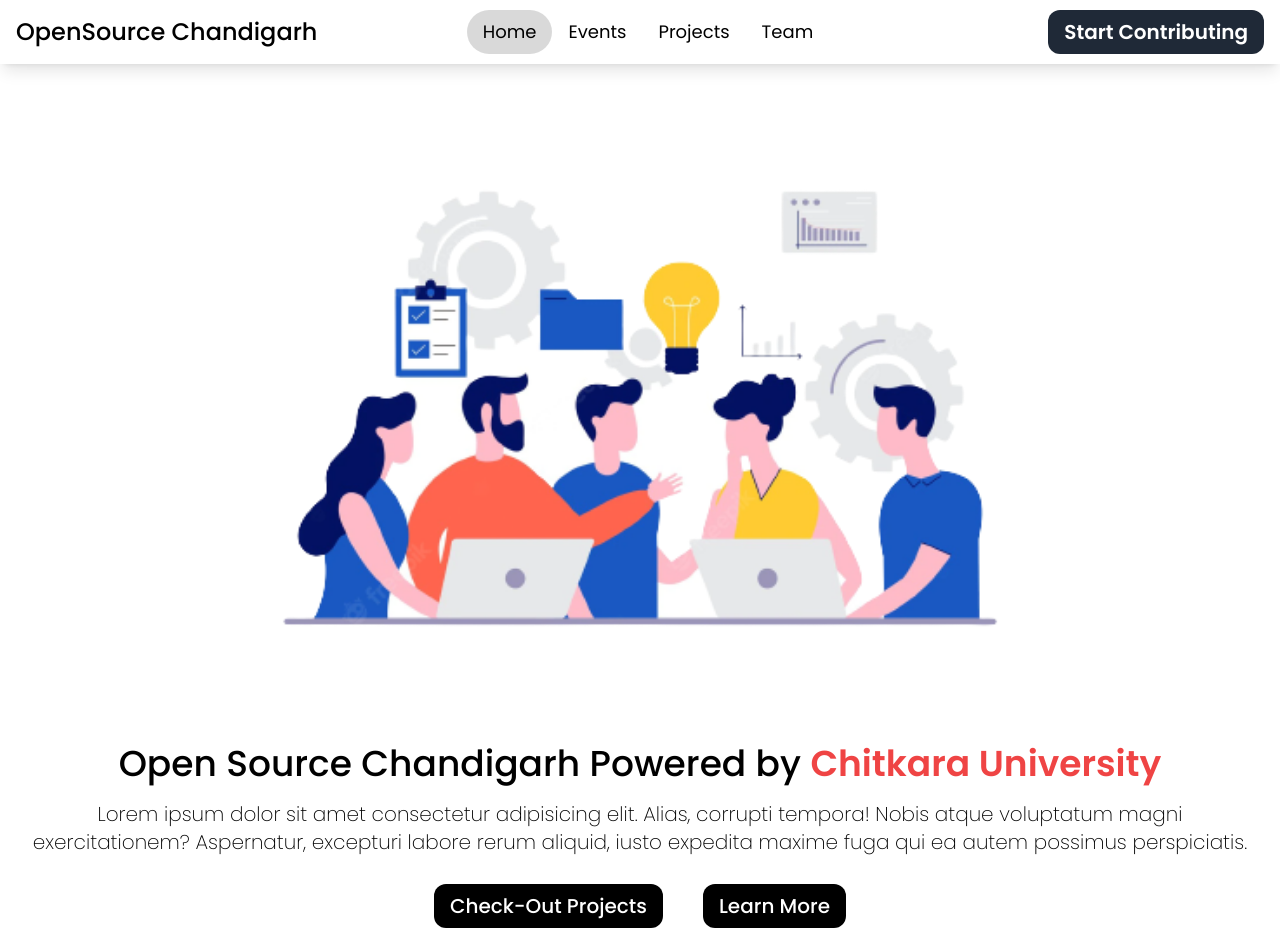
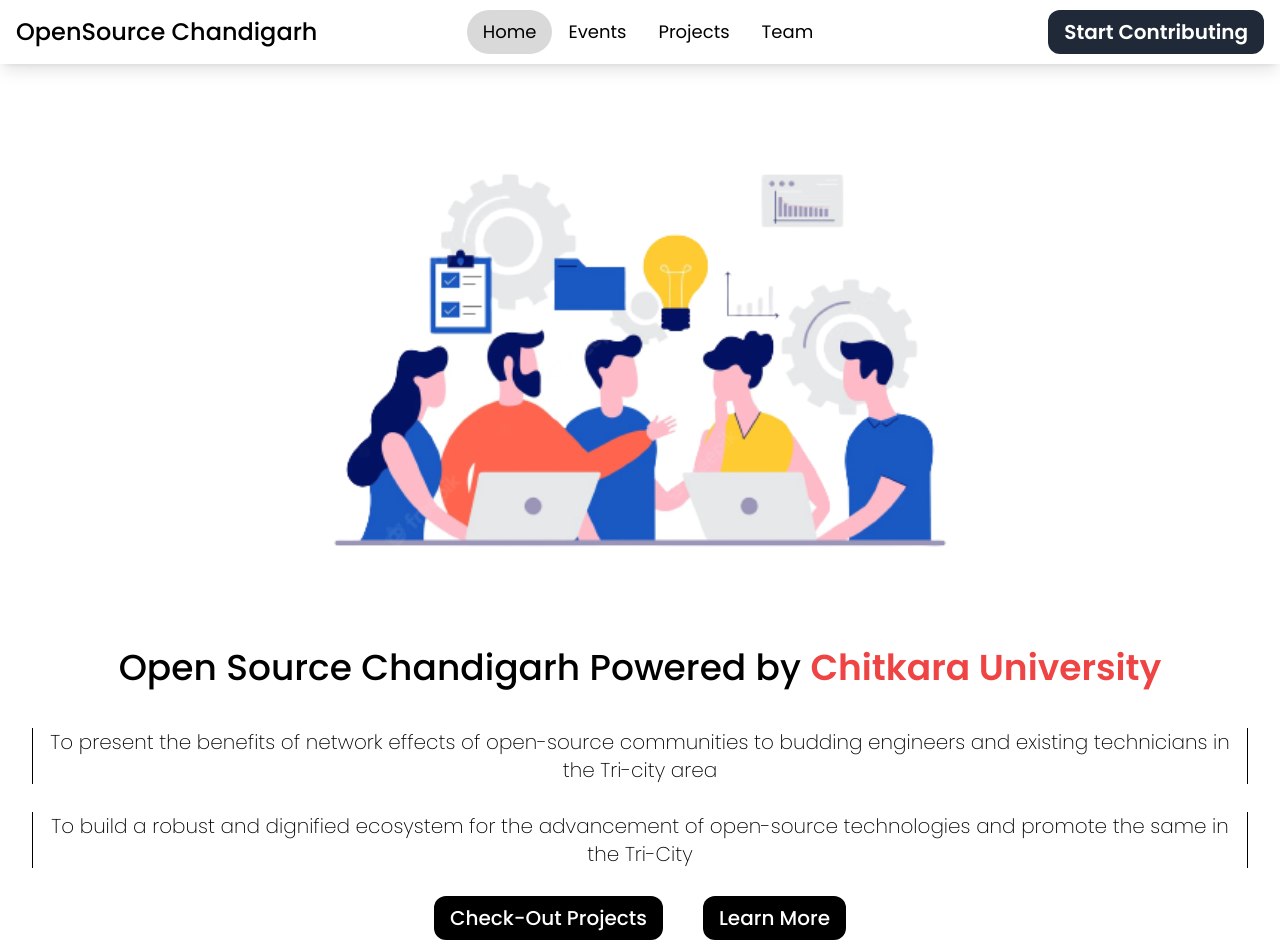
Before and after one commit to aakashj001/open-source-chandigarh, a React (Create React App) app: page / in a window 1280 px wide. Shown: the top 952 px of the page. Built offline with nearby package versions, Linux system fonts and the light colour scheme.

Commit message:
Content Added in Main

```diff
--- a/src/components/Main.js
+++ b/src/components/Main.js
@@ -1,21 +1,30 @@
 import React from "react";
-import heroImg from '../images/work-ic.png'
+import { Link } from "react-router-dom";
+import heroImg from "../images/work-ic.png";
 
 function Main() {
   return (
     <div className="container m-auto flex flex-col justify-center items-center mt-2">
-      <img src={heroImg} alt="Hero Banner" className="w-full md:w-[70rem]"/>
+      <img src={heroImg} alt="Hero Banner" className="w-full md:w-[60rem]" />
       <div className="font-medium text-2xl md:text-4xl text-center w-full mx-10">
         Open Source Chandigarh Powered by{" "}
         <font className="text-red-500 font-semibold">Chitkara University</font>
       </div>
-      <div className="font-extralight text-sm mx-8 mt-4 md:text-xl text-center">
-        Lorem ipsum dolor sit amet consectetur adipisicing elit. Alias, corrupti tempora! Nobis atque voluptatum magni exercitationem? Aspernatur, excepturi labore rerum aliquid, iusto expedita maxime fuga qui ea autem possimus perspiciatis.
+      <div className="font-extralight text-sm mx-8 mt-10 flex flex-col items-center justify-center md:text-xl text-center">
+        <font className="border-l border-r border-black px-4">
+          To present the benefits of network effects of open-source communities
+          to budding engineers and existing technicians in the Tri-city area
+        </font>
+        <br />
+        <font className = "border-l border-r border-black px-4">
+          To build a robust and dignified ecosystem for the advancement of
+          open-source technologies and promote the same in the Tri-City
+        </font>
       </div>
       <div className="flex flex-col md:flex-row w-full mt-5 my-10 items-center justify-center">
-        <button className="bg-black rounded-xl mx-5 my-2 px-4 py-2 font-medium text-white text-md md:text-xl">
+        <Link to={"/projects"} className="bg-black rounded-xl mx-5 my-2 px-4 py-2 font-medium text-white text-md md:text-xl">
           Check-Out Projects
-        </button>
+        </Link>
         <button className="bg-black rounded-xl mx-5 my-2 px-4 py-2 font-medium text-white text-md md:text-xl">
           Learn More
         </button>
```
